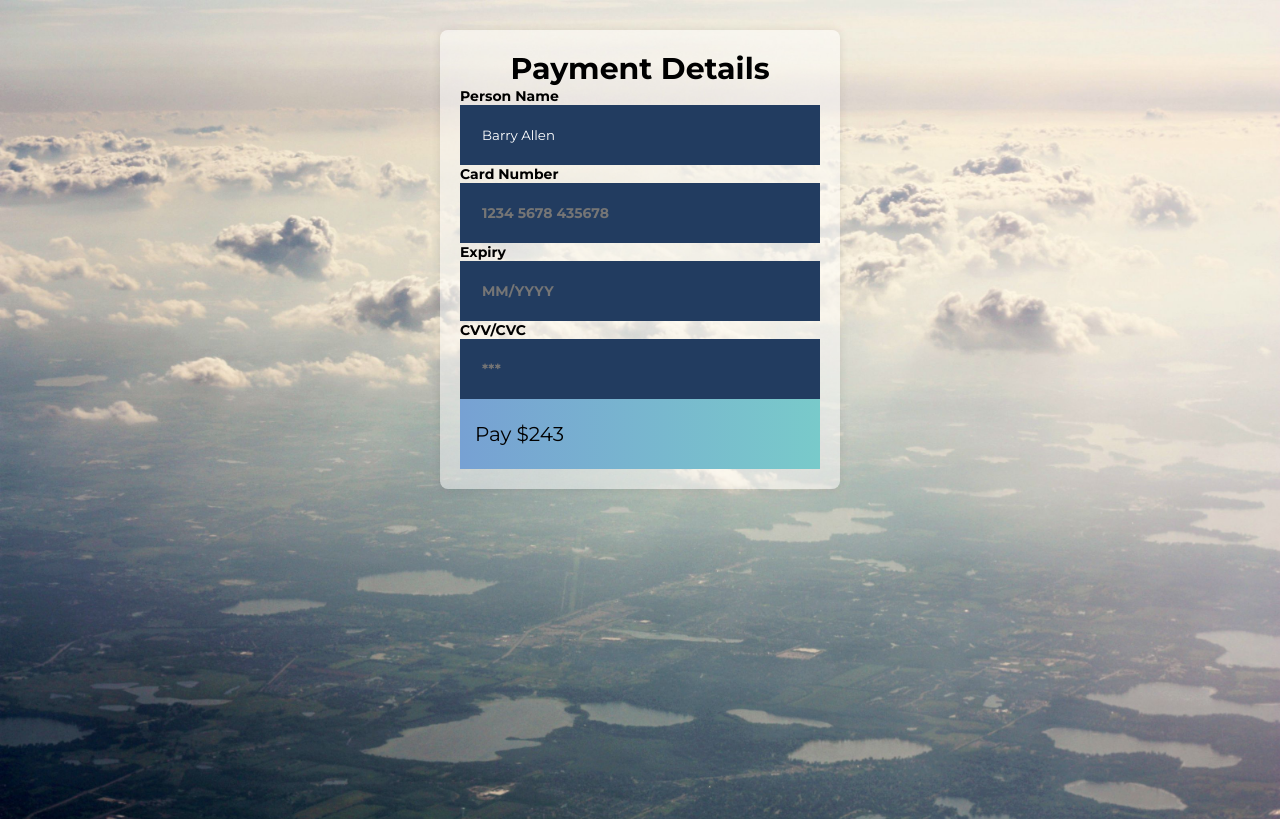
After one commit to XAhmed27/Flight-Booking-System, a PHP site: page /features/Payment/Payment/payment.php in a window 1280 px wide. The commit adds this page. Run offline with PHP 8.4, Linux system fonts and the light colour scheme.

Commit message:
add new Futures

```diff
--- a/features/Home-Company/CompanyHome.php
+++ b/features/Home-Company/CompanyHome.php
@@ -112,6 +112,8 @@ echo <<<HTML
         <a href="../../FlightLists.php" class="nav-button">#Flights List</a>
         <a href="../../CompanyProfile.php" class="nav-button">Profile</a>
         <a href="../../CompanyMessages.php" class="nav-button">Messages</a>
+        <a href="../../PassengersFlightStatus.php" class="nav-button">Flight Status</a>
+
     </div>
 HTML;
 ?>
--- /dev/null
+++ b/features/Payment/Payment/payment.css
@@ -0,0 +1,100 @@
+@import url('https://fonts.googleapis.com/css?family=Montserrat:400,700&display=swap');
+
+* {
+    margin: 0;
+    padding: 0;
+    box-sizing: border-box;
+    font-family: 'Montserrat', sans-serif;
+}
+
+body {
+    display: flex;
+    justify-content: center;
+    align-items: center;
+    min-height: 100vh;
+    background-image: url('../../../assets/flyy.jpg');
+    background-size: cover;
+    padding: 30px 10px;
+}
+
+.card {
+    max-width: 500px;
+    margin: auto;
+    color: black;
+    border-radius: 20px;
+}
+
+p {
+    margin: 0px;
+}
+
+.container .h8 {
+    font-size: 30px;
+    font-weight: 800;
+    text-align: center;
+}
+
+.btn.btn-primary {
+    width: 100%;
+    height: 70px;
+    display: flex;
+    align-items: center;
+    justify-content: space-between;
+    padding: 0 15px;
+    background-image: linear-gradient(to right, #77A1D3 0%, #79CBCA 51%, #77A1D3 100%);
+    border: none;
+    transition: 0.5s;
+    background-size: 200% auto;
+
+}
+
+
+.btn.btn.btn-primary:hover {
+    background-position: right center;
+    color: #fff;
+    text-decoration: none;
+}
+
+
+
+.btn.btn-primary:hover .fas.fa-arrow-right {
+    transform: translate(15px);
+    transition: transform 0.2s ease-in;
+}
+
+.form-control {
+    color: white;
+    background-color: #223C60;
+    border: 2px solid transparent;
+    height: 60px;
+    width: 100%;
+    padding-left: 20px;
+    vertical-align: middle;
+}
+
+form {
+    font-size: 20px;
+    background: rgba(255, 255, 255, 0.5);
+    padding: 20px;
+    border-radius: 8px;
+    box-shadow: 0 0 10px rgba(0, 0, 0, 0.1);
+    width: 400px;
+    margin-bottom: 300px;
+}
+
+.form-control:focus {
+    color: white;
+    background-color: #0C4160;
+    border: 2px solid #2d4dda;
+    box-shadow: none;
+}
+
+.text {
+    font-size: 14px;
+    font-weight: 600;
+}
+
+::placeholder {
+    font-size: 14px;
+    font-weight: 600;
+}
--- /dev/null
+++ b/features/Payment/Payment/payment.php
@@ -0,0 +1,56 @@
+<!DOCTYPE html>
+<html lang="en">
+
+<head>
+    <meta charset="UTF-8">
+    <meta name="viewport" content="width=device-width, initial-scale=1.0">
+    <link rel="stylesheet" href="payment.css">
+</head>
+
+<body>
+
+
+<form action="" method="post">
+<div class="container p-0">
+    <div class="card px-4">
+        <p class="h8 py-3">Payment Details</p>
+        <div class="row gx-3">
+            <div class="col-12">
+                <div class="d-flex flex-column">
+                    <p class="text mb-1">Person Name</p>
+                    <input class="form-control mb-3" type="text" placeholder="Name" value="Barry Allen">
+                </div>
+            </div>
+            <div class="col-12">
+                <div class="d-flex flex-column">
+                    <p class="text mb-1">Card Number</p>
+                    <input class="form-control mb-3" type="text" placeholder="1234 5678 435678">
+                </div>
+            </div>
+            <div class="col-6">
+                <div class="d-flex flex-column">
+                    <p class="text mb-1">Expiry</p>
+                    <input class="form-control mb-3" type="text" placeholder="MM/YYYY">
+                </div>
+            </div>
+            <div class="col-6">
+                <div class="d-flex flex-column">
+                    <p class="text mb-1">CVV/CVC</p>
+                    <input class="form-control mb-3 pt-2 " type="password" placeholder="***">
+                </div>
+            </div>
+            <div class="col-12">
+                <div class="btn btn-primary mb-3">
+                    <span class="ps-3">Pay $243</span>
+                    <span class="fas fa-arrow-right"></span>
+                </div>
+            </div>
+        </div>
+    </div>
+</div>
+
+</form>
+
+</body>
+
+</html>
```
Also changed, not shown: PassengersFlightStatus.php (added, +93 -0 lines), connection.php (+4 -4 lines), features/Payment/Payment/payment.js (added).
